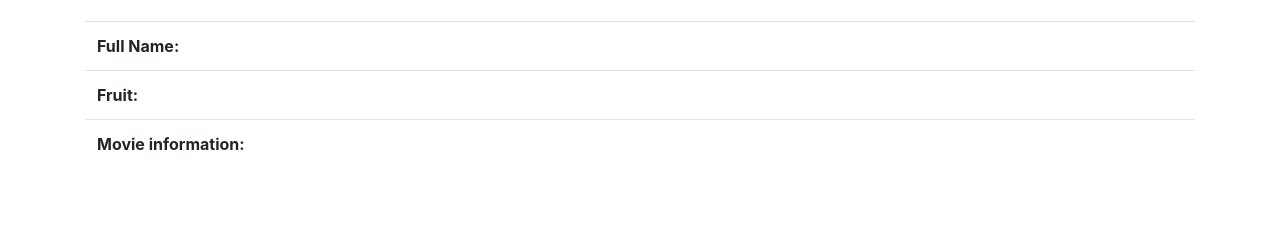
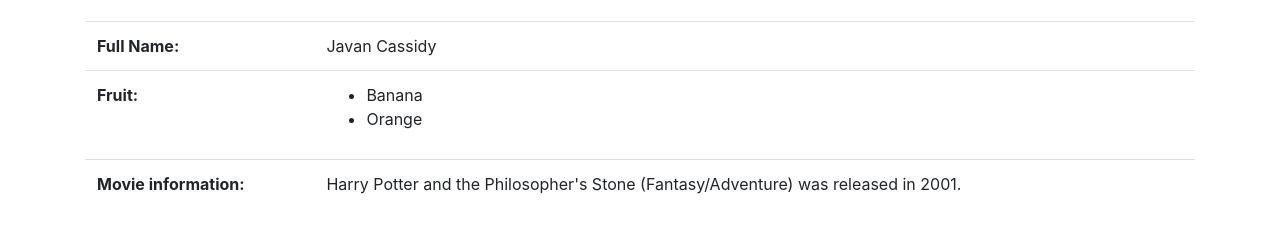
Before and after one commit to Mission-Ready/js-exercise02-template-literals-CassJah, a plain HTML site: page Submission/index.html in a window 1280 px wide. Shown: the part 99-332 px from the top of the page. Drawn offline with nearby package versions, Linux system fonts and the light colour scheme.

Commit message:
submission

```diff
--- a/Submission/index.html
+++ b/Submission/index.html
@@ -37,6 +37,6 @@
       </table>
     </div>
 
-    <script src="static/js/script.js" type="module"></script>
+    <script src="static/js/script.js"></script>
   </body>
 </html>
--- a/Submission/static/js/script.js
+++ b/Submission/static/js/script.js
@@ -4,10 +4,13 @@
 Using a template literal, change the fullName variable to be
 firstName and lastName combined:
 
-Phoebe Su
+Javan Cassidy
 
 Enter your code below:
 */
+let firstName = "Javan";
+let lastName = "Cassidy";
+let fullName = `${firstName} ${lastName}`;
 
 /**---------------------------------------------------------
  * Part B
@@ -22,13 +25,18 @@ the following multi line string (including indentation):
 
 Enter your code below:
 */
+let listHTML = `
+<ul>
+  <li>Banana</li>
+  <li>Orange</li>
+</ul>`;
 
 /**---------------------------------------------------------
  * Part C
 
 Using a template literal, read from the movie information:
 
-  movieName = Harry Potter and the Philosopher's Stone
+  movieName = "Harry Potter and the Philosopher's Stone";
   movieType = "Fantasy/Adventure";
   releaseYear = 2001;
 
@@ -40,18 +48,17 @@ The variable name will be movieText:
 
 Enter your code below:
 */
+let movieName = "Harry Potter and the Philosopher's Stone";
+let movieType = "Fantasy/Adventure";
+let releaseYear = 2001;
+let movieText = `${movieName} (${movieType}) was released in ${releaseYear}.`;
 
-/**---------------------------------------------------------
-/**************************** */
-/*Do not touch the code below */
-/**************************** */
+// Update HTML elements with JavaScript variables
 const nameEl = document.getElementById("name");
 nameEl.innerText = fullName || "";
 
 const fruitEl = document.getElementById("fruit");
 fruitEl.innerHTML = listHTML || "";
 
-const moveEl = document.getElementById("movie");
-moveEl.innerHTML = movieText || "";
-/**************************** */
-/**************************** */
+const movieEl = document.getElementById("movie");
+movieEl.innerHTML = movieText || "";
```
